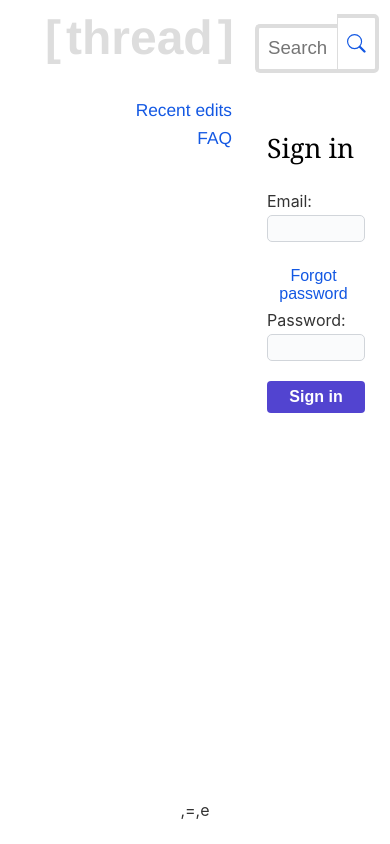
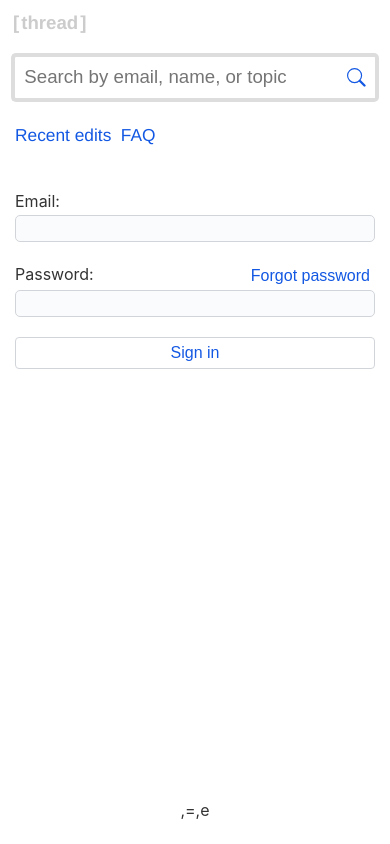
Before and after one commit to agajews/thread-wiki, a Flask app: page /login/ in a window 390 px wide. Run offline with Flask 2, Linux system fonts and the light colour scheme; some libraries are stand-ins or nearby versions.

Commit message:
fairly reasonable

```diff
--- a/server/server.py
+++ b/server/server.py
@@ -529,7 +529,8 @@ def addbookmark(title):
         raise NotAllowed()
     bookmarks = BookmarksPage.find()
     bookmarks.add_bookmark(title)
-    return rerender({"add-bookmark": "<span class='added-bookmark'>Added :)</span>"})
+    # return rerender({"add-bookmark": "<span class='added-bookmark'>Added :)</span>"})
+    return reload()
 
 
 @user_page_errors
--- a/server/templates/edit-buttons.html
+++ b/server/templates/edit-buttons.html
@@ -3,5 +3,5 @@
   <button type="button" class="edit" onclick="execCommand('formatBlock', false, '<h2>')">s1</button>
   <button type="button" class="edit" onclick="execCommand('formatBlock', false, '<h3>')">s2</button>
   <button type="button" class="edit" onclick="execCommand('formatBlock', false, '<h4>')">s3</button>
-  <button type="button" class="edit" onclick="execCommand('formatBlock', false, '<h5>')">s4</button>
+  <!-- <button type="button" class="edit" onclick="execCommand('formatBlock', false, '<h5>')">s4</button> -->
 </div>
--- a/server/templates/login-page.html
+++ b/server/templates/login-page.html
@@ -7,7 +7,7 @@
 {% block content %}
   <div class="centered-content">
     <div class="login-page-form">
-      <h3>Sign in</h3>
+      <!-- <h3>Sign in</h3> -->
       <form id="login-form" onsubmit="login(event)">
         <div class="form-block">
           <label for="email">Email:</label>
--- a/server/templates/modules/navbar.html
+++ b/server/templates/modules/navbar.html
@@ -4,18 +4,26 @@
 <div class="error-alert" id="error-login"></div>
 {% if g.user != None and g.user.passhash == None %}
   <div class="setpassword">
+    <label for="password">Looks like your account ({{ g.user.email }}) hasn't set a password yet. Set one here:</label>
     <form id="password-form" onsubmit="setpassword(event)">
-      <label for="password">Looks like your account ({{ g.user.email }}) hasn't set a password yet. Set one here:</label>
-      <div class="form-row">
-        <input type="password" name="password">
-        <input type="submit">
-      </div>
+      <input type="password" name="password">
+      <button type="submit">
+        <!-- <svg class="bi bi-arrow-right-square" width="1em" height="1em" viewBox="0 0 16 16" fill="currentColor" xmlns="http://www.w3.org/2000/svg"> -->
+        <!--   <path fill-rule="evenodd" d="M14 1H2a1 1 0 0 0-1 1v12a1 1 0 0 0 1 1h12a1 1 0 0 0 1-1V2a1 1 0 0 0-1-1zM2 0a2 2 0 0 0-2 2v12a2 2 0 0 0 2 2h12a2 2 0 0 0 2-2V2a2 2 0 0 0-2-2H2z"/> -->
+        <!--   <path fill-rule="evenodd" d="M7.646 11.354a.5.5 0 0 1 0-.708L10.293 8 7.646 5.354a.5.5 0 1 1 .708-.708l3 3a.5.5 0 0 1 0 .708l-3 3a.5.5 0 0 1-.708 0z"/> -->
+        <!--   <path fill-rule="evenodd" d="M4.5 8a.5.5 0 0 1 .5-.5h5a.5.5 0 0 1 0 1H5a.5.5 0 0 1-.5-.5z"/> -->
+        <!-- </svg> -->
+        <svg class="bi bi-lock" width="1em" height="1em" viewBox="0 0 16 16" fill="currentColor" xmlns="http://www.w3.org/2000/svg">
+          <path fill-rule="evenodd" d="M11.5 8h-7a1 1 0 0 0-1 1v5a1 1 0 0 0 1 1h7a1 1 0 0 0 1-1V9a1 1 0 0 0-1-1zm-7-1a2 2 0 0 0-2 2v5a2 2 0 0 0 2 2h7a2 2 0 0 0 2-2V9a2 2 0 0 0-2-2h-7zm0-3a3.5 3.5 0 1 1 7 0v3h-1V4a2.5 2.5 0 0 0-5 0v3h-1V4z"/>
+        </svg>
+      </button>
     </form>
   </div>
 {% endif %}
 
 <header>
   <div class="login-wrapper">
+    <span class="logo">thread</span>
     {% if not hide_header_login %}
       {% include 'modules/login.html' %}
     {% endif %}
--- a/server/templates/search.html
+++ b/server/templates/search.html
@@ -4,7 +4,7 @@
 {% endblock %}
 
 {% block content %}
-  <h1>Search results for "{{ query }}"</h1>
+  <div class="page-heading">Search results for "{{ query }}"</div>
 
   {% if can_create %}
     <a href="{{ url_for('page', title=title_to_create) }}">Create a page called "{{ query }}" (if this is a person, make a page for their .edu email address instead so they can moderate it)</a>
--- a/server/templates/styles.html
+++ b/server/templates/styles.html
@@ -21,6 +21,11 @@
     background-repeat: no-repeat; */
 
     /* background-color: rgb(248, 248, 248); */
+  }
+
+  * {
+    overflow-wrap: break-word;
+    word-break: break-word;
   }
 
   .header-background {
@@ -104,8 +111,8 @@
     margin-left: 5px;
   }
 
-  .logologin {
-    display: flex;
+  .login-wrapper .logo {
+    display: none;
   }
 
   .logosearch {
@@ -591,7 +632,7 @@
     color: {{ bright_purple }};
   }
 
-  .submit, .login-page-form .submit {
+  .submit, .login-page-form .submit, #signin {
     /* background-image: linear-gradient(-180deg, #6f6ecc, #331bed); */
     font-weight: bold;
     border: 1px solid hsl(220, 78%, 29%);
@@ -607,20 +648,37 @@
     background-color: rgb(82, 68, 208);
     background-color: {{ bright_purple }};
     border-color: transparent;
+
+    background-color: transparent;
+    border: 1px solid #00FF00;
+    color: #00FF00;
+    color: rgb(19, 88, 227);
+    border-color: rgb(19, 88, 227);
+    font-weight: normal;
+    font-size: 12pt;
+    border-color: rgb(215, 215, 215);
+    border-color: rgb(209, 213, 218);
   }
 
-  .submit:hover, .login-page-form .submit:hover {
+  .submit:hover, .login-page-form .submit:hover, #signin:hover {
     cursor: pointer;
     /* background-image: linear-gradient(-180deg, #6764f2, #3520d6);
     background-image: linear-gradient(-180deg, #605ef2, #1d00ff);
     background-image: linear-gradient(-180deg, #6665cb, #331bed); */
     text-decoration: none;
+    border-color: rgba(27,31,35,.35);
   }
 
   .submit:active, .login-page-form .submit:active {
     /* background-image: linear-gradient(-180deg, #3a23ea, #3a23ea);
     color: white; */
-    color: white;
+    /* color: white; */
+  }
+
+  #signin {
+    font-size: 11pt;
+    margin-top: 5px;
+    display: none;
   }
 
   button.edit {
@@ -672,6 +740,7 @@
     background: white;
     border: 4px solid #DDD;
     border-left: 1px solid #DDD;
+    border-left: none;
     font-size: 14pt;
     padding: 0.5em;
     margin: 0;
@@ -966,7 +1084,7 @@
   .login-page-form {
     font-family: -apple-system, BlinkMacSystemFont, "Segoe UI", "Segoe UI Symbol", "Segoe UI Emoji", "Apple Color Emoji", Roboto, Helvetica, Arial, sans-serif;
     background-color: white;
-    padding: 10px;
+    padding: 0px;
     padding-top: 30px;
     border-radius: 5px;
     /* border: 1px rgb(209, 213, 218) solid; */
@@ -1034,18 +1152,71 @@
     } */
   }
 
-  @media (max-width: 700px) {
+  @media (max-width: 800px) {
     header #login-form {
       display: none;
     }
 
     #signin {
       display: inline-block;
+      font-size: 10pt;
+      align-self: flex-start;
+      margin-top: 0;
+      margin-right: 0;
+    }
+
+    #search-form {
+      margin-top: 10px;
+    }
+
+    #content {
+      flex-direction: column;
+    }
+
+    .sidebar {
+      flex-basis: 0;
+      margin-bottom: 10px;
+      padding-right: 0;
+    }
+
+    .sidebar a {
+      text-align: left;
+      display: inline-block;
+      margin-right: 5px;
+    }
+
+    .logo {
+      display: none;
+    }
+
+    .login-wrapper {
+      justify-content: space-between;
+      margin-top: 0px;
+    }
+
+    .login-wrapper .logo {
+      display: inline-block;
+      margin-left: 8px;
+      font-size: 14pt;
+      margin-top: 8px;
+      color: #CCC;
+    }
+
+    .login-wrapper .logo:before {
+      margin-right: 2px;
+    }
+
+    .login-wrapper .logo:after {
+      margin-left: 2px;
+    }
+
+    .logosearch {
+      align-items: center;
     }
   }
 
 
-  @media (max-width: 600px) {
+  /* @media (max-width: 600px) {
     .header-links {
       font-size: 10pt;
     }
--- a/server/templates/update-scripts.html
+++ b/server/templates/update-scripts.html
@@ -19,6 +19,7 @@
   function addbookmark(errorid) {
     signal("{{ url_for('addbookmark', title=g.page.title) }}", {
       errorid: errorid,
+      href: window.location.href,
     });
   }
 </script>
```
Also changed, not shown: other parts of server/templates/styles.html (+104 -10 lines), server/templates/topic-page.html (+9 -5 lines).
